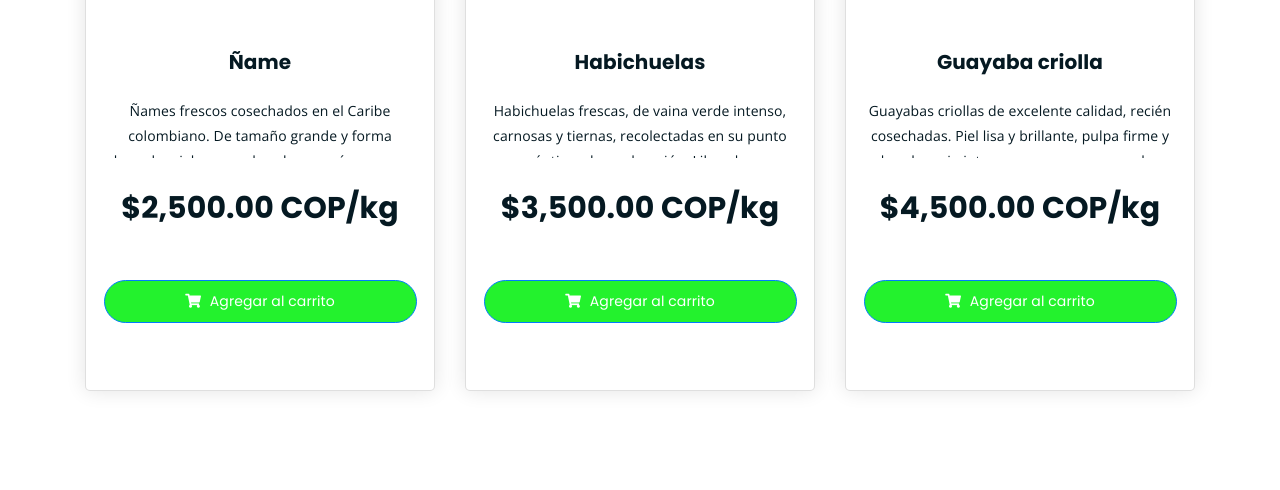
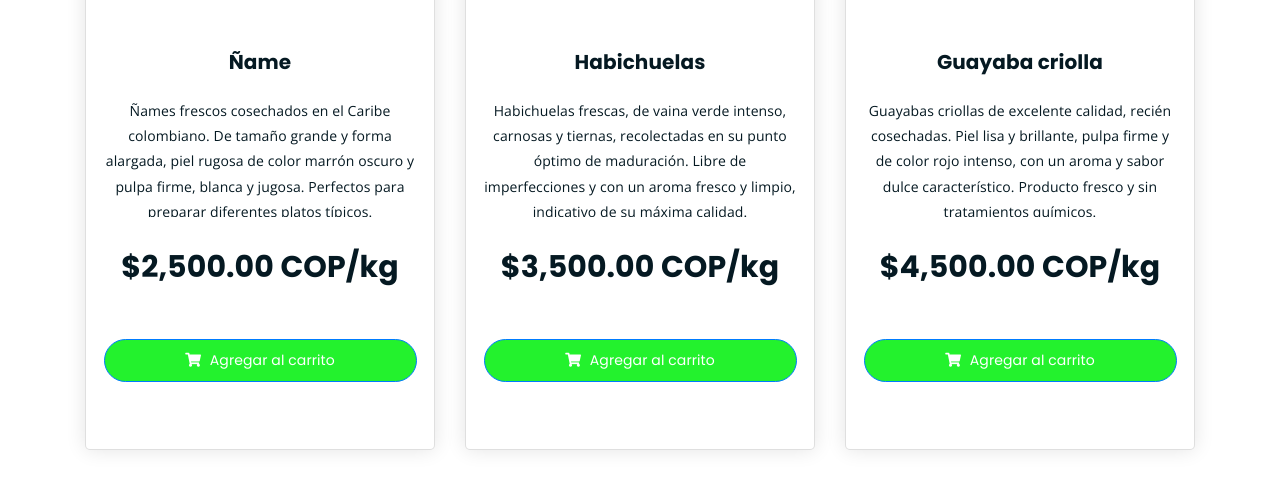
Before and after one commit to Elkin-M/Comercializaci-n, a PHP site: page /proyectocomercializacion/ in a window 1280 px wide. Shown: the part 1465-1955 px from the top of the page. Run offline with PHP 8.4, Linux system fonts and the light colour scheme; data comes from the database, SQL or seed files in the repository; some libraries are stand-ins or nearby versions.

Commit message:
mejora de vistas

```diff
--- a/index.php
+++ b/index.php
@@ -312,7 +312,7 @@ if (!$is_pdo && $conn) {
 		}
 
 		.product-description {
-			height: 60px;
+			height: 119px;
 			/* Altura fija para mantener consistencia */
 			overflow: hidden;
 			/* Oculta el texto si es demasiado largo */
```
